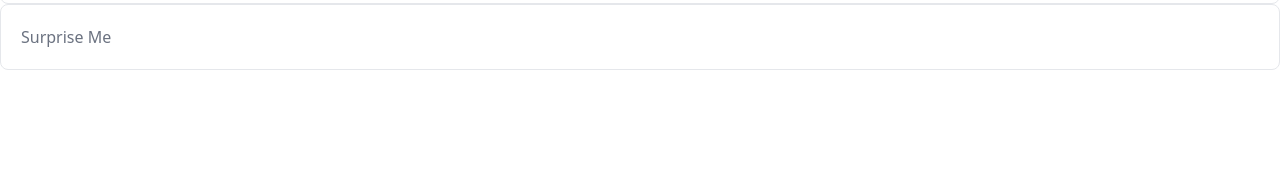
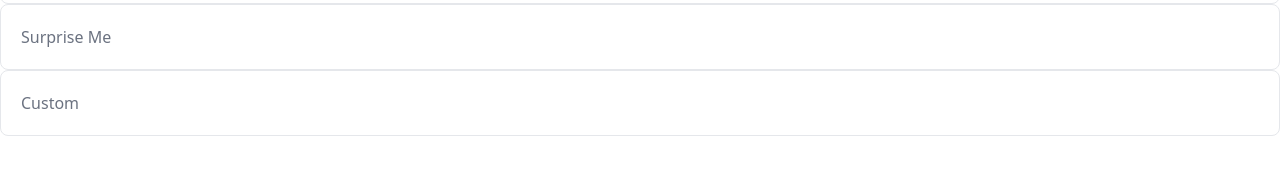
Before and after one commit to Matt-Seath/FableFork, a React (Vite) app in the folder frontend/: page / in a window 1280 px wide. Shown: the part 150-324 px from the top of the page. Built offline with nearby package versions, Linux system fonts and the light colour scheme.

Commit message:
custom input fields valid

```diff
--- a/frontend/src/common/types.ts
+++ b/frontend/src/common/types.ts
@@ -1,8 +1,9 @@
-export const storyline = ["Give me Ideas", "Surprise Me"]
+export const storyline = ["Give me Ideas", "Surprise Me", "Custom"]
 export const perspectives = ["1st Person", "3rd Person"]
 export const genres = ["Comedy", "Romance", "Fantasy", "Horror", "Other"]
 export const roles = ["Antagonist", "Love Interest", "Other"]
 export const submit = ["Submit"]
+export const inputFields = ["Create new", "Other", "Custom"]
 export const traits = [
   "Only speaks in lame, cheesy one-liners",
   "Is morbidly obese and struggles to do anything",
--- a/frontend/src/components/Buttons/RadioButton.tsx
+++ b/frontend/src/components/Buttons/RadioButton.tsx
@@ -1,5 +1,5 @@
-import { Dispatch, SetStateAction } from "react";
-import { StoryParams } from "../../common/types";
+import { Dispatch, SetStateAction, useRef } from "react";
+import { inputFields } from "../../common/types";
 
 interface Props {
   section: string;
@@ -18,6 +18,7 @@ const RadioButton = ({
   setSelectedIndex,
   onSelectItem,
 }: Props) => {
+  const ref = useRef<HTMLInputElement>(null);
   return (
     <>
       <li
@@ -32,9 +33,12 @@ const RadioButton = ({
       >
         {children}
       </li>
-      {selectedIndex === index &&
-        (children === "Other" || children === "Create New") && (
+      {selectedIndex === index && inputFields.includes(children) && (
         <input
+          onChange={(event) => {
+            if (ref.current !== null) onSelectItem(section, ref.current.value);
+          }}
+          ref={ref}
           type="text"
           id="other"
           placeholder={`Type custom ${section} here:`}
```
Lines whose indentation alone changed are shown as unchanged.
